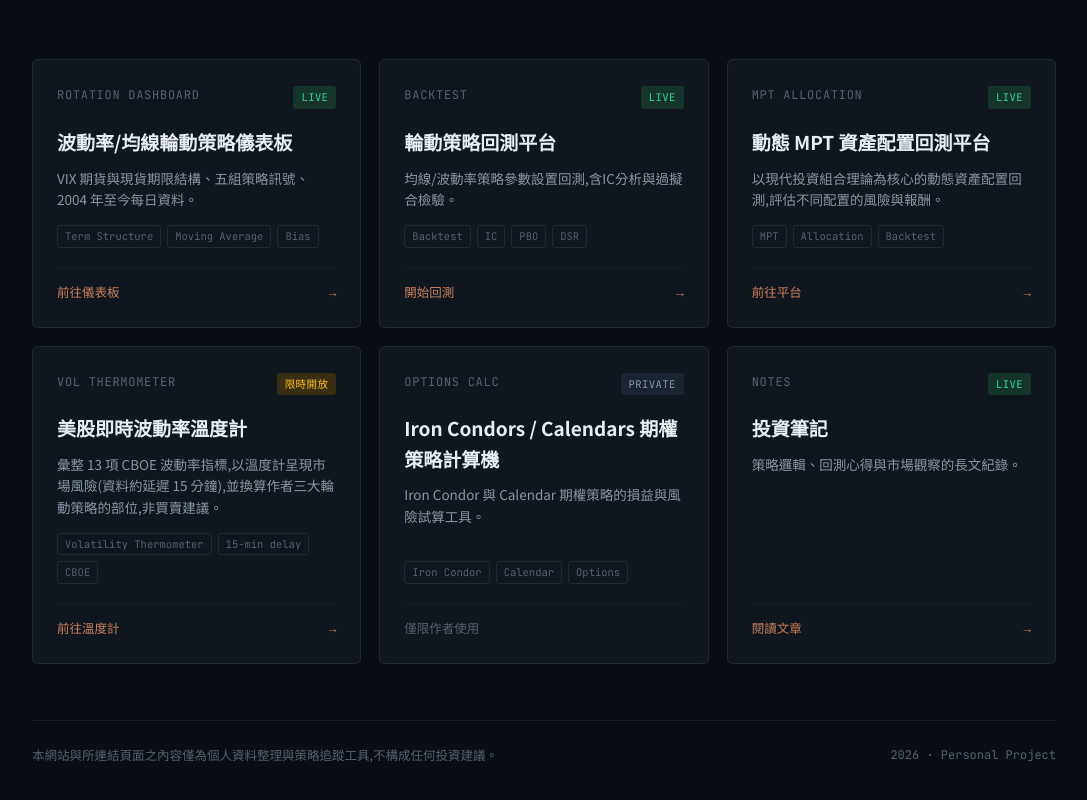
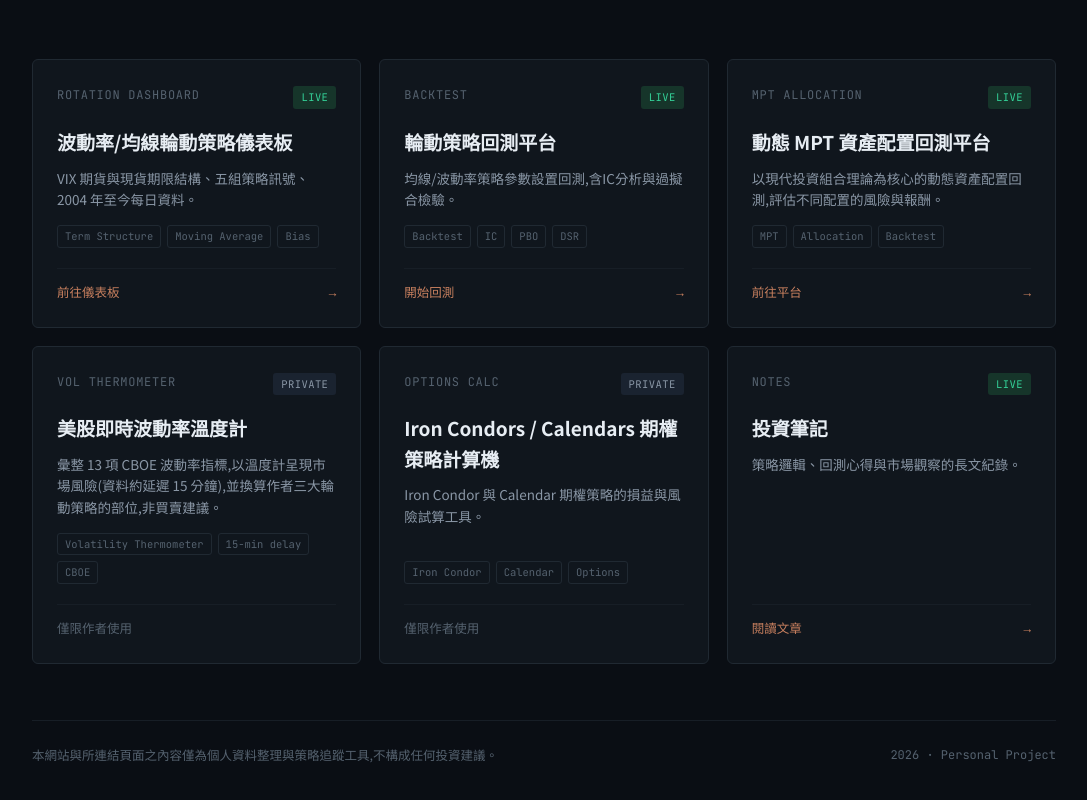
Before and after one commit to leveragevolatilitylife/leveragevolatilitylife.github.io, a plain HTML site: page index.html in a window 1280 px wide. Shown: the part 470-1270 px from the top of the page, without its empty margins (96-1183 px from the left). Drawn offline with Linux system fonts and the light colour scheme.

Commit message:
Mark thermometer card as PRIVATE and remove link
Co-Authored-By: Claude Sonnet 5.5 <noreply@anthropic.com>
Claude-Session: https://claude.ai/code/session_01KVXiat6cY9STaavHKf7HsJ

```diff
--- a/index.html
+++ b/index.html
@@ -405,10 +405,10 @@
       </div>
     </a>
 
-    <a class="card is-ready" href="https://leveragevolatilitylife.github.io/Volatility-Thermometer/index.html">
+    <div class="card is-pending">
       <div class="card-top">
         <span class="ticker">VOL THERMOMETER</span>
-        <span class="status pending">限時開放</span>
+        <span class="status private">PRIVATE</span>
       </div>
       <h2>美股即時波動率溫度計</h2>
       <p class="desc">彙整 13 項 CBOE 波動率指標,以溫度計呈現市場風險(資料約延遲 15 分鐘),並換算作者三大輪動策略的部位,非買賣建議。</p>
@@ -418,10 +418,9 @@
         <span class="tag">CBOE</span>
       </div>
       <div class="card-foot">
-        <span>前往溫度計</span>
-        <span class="arrow">→</span>
+        <span>僅限作者使用</span>
       </div>
-    </a>
+    </div>
 
     <div class="card is-pending">
       <div class="card-top">
```
